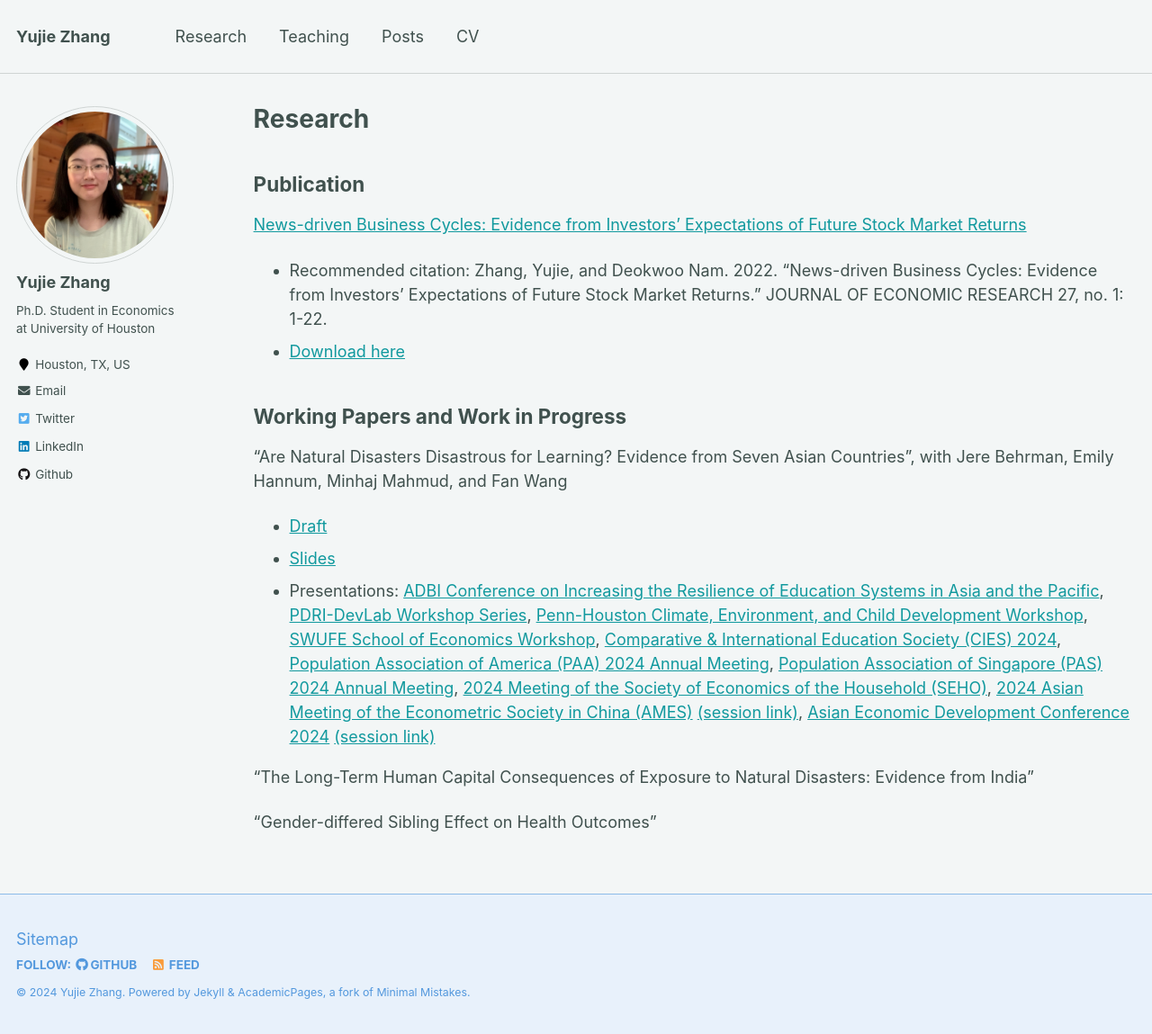
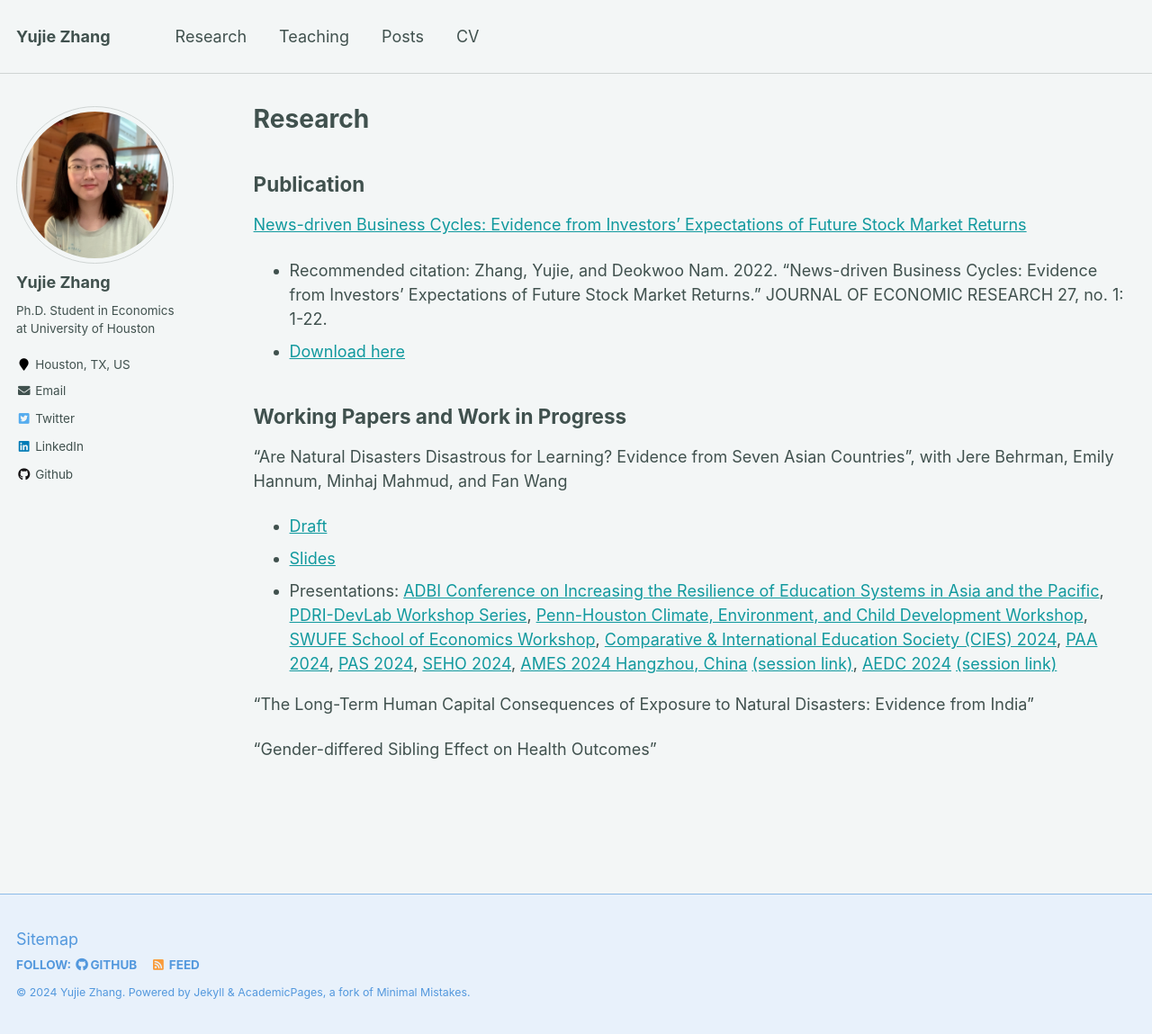
Before and after one commit to yujiezhangecon/yujiezhangecon.github.io, a Jekyll site: the page built from _pages/research.md, in a window 1280 px wide and 1149 px high. Shown: the whole window at 90% size. Built offline with Jekyll 4.4.1, drawn with Linux system fonts in a browser that asks for light colours.

Commit message:
update folder containing papers

```diff
--- a/_pages/research.md
+++ b/_pages/research.md
@@ -24,25 +24,25 @@ Publication
 
 [News-driven Business Cycles: Evidence from Investors’ Expectations of Future Stock Market Returns](https://papersearch.net/thesis/article.asp?key=3948237)
 - Recommended citation: Zhang, Yujie, and Deokwoo Nam. 2022. "News-driven Business Cycles: Evidence from Investors’ Expectations of Future Stock Market Returns." JOURNAL OF ECONOMIC RESEARCH 27, no. 1: 1-22.
-- [Download here](http://yujiezhangecon.github.io/files/research/ZhangNam/ZhangNam_00_main.pdf) <br>
+- [Download here](http://yujiezhangecon.github.io/files/ZhangNam.pdf) <br>
 
 Working Papers and Work in Progress
 --
 
 "Are Natural Disasters Disastrous for Learning? Evidence from Seven Asian Countries", with Jere Behrman, Emily Hannum, Minhaj Mahmud, and Fan Wang
-- [Draft](http://yujiezhangecon.github.io/files/research/PrjRDSE/DisasterEducationAsiaMicsEmDat_ZhangEtal.pdf) <br>
-- [Slides](http://yujiezhangecon.github.io/files/research/PrjRDSE/ADBI_MICS_presentation_AEDC2024.pdf) <br>
+- [Draft](http://yujiezhangecon.github.io/files/DisasterEducationAsiaMicsEmDat_ZhangEtal.pdf) <br>
+- [Slides](http://yujiezhangecon.github.io/files/PrjRDSE/ADBI_MICS_presentation_AEDC2024.pdf) <br>
 - Presentations:
 [ADBI Conference on Increasing the Resilience of Education Systems in Asia and the Pacific](https://www.adb.org/news/events/increasing-the-resilience-of-education-systems-in-asia-and-the-pacific),
 [PDRI-DevLab Workshop Series](https://pdri-devlab.upenn.edu/event/pdri-devlab-workshop-series-emily-hannum/),
 [Penn-Houston Climate, Environment, and Child Development Workshop](https://www.pop.upenn.edu/events/2023/12/01/penn-houston-climate-environment-and-child-development-workshop),
-[SWUFE School of Economics Workshop](http://yujiezhangecon.github.io/files/research/PrjRDSE/SWUFE_workshop_231228.JPG),
+[SWUFE School of Economics Workshop](http://yujiezhangecon.github.io/files/PrjRDSE/SWUFE_workshop_231228.JPG),
 [Comparative & International Education Society (CIES) 2024](https://convention2.allacademic.com/one/cies/cies24/index.php?cmd=Online+Program+View+Session&selected_session_id=2100746&PHPSESSID=38u1ksu0g9iurddg8ia8mn3du2),
-[Population Association of America (PAA) 2024 Annual Meeting](https://www.populationassociation.org/paa2024/call-for-papers),
-[Population Association of Singapore (PAS) 2024 Annual Meeting](https://www.sgpopulation.org/pas-2024),
-[2024 Meeting of the Society of Economics of the Household (SEHO)](https://economics.smu.edu.sg/conference/seho2024),
-[2024 Asian Meeting of the Econometric Society in China (AMES)](https://www.econometricsociety.org/regional-activities/schedule/2024/06/28/2024-Asia-Meeting-Hangzhou-China#home) [(session link)](https://virtual.oxfordabstracts.com/#/event/6969/submission/426),
-[Asian Economic Development Conference 2024](https://adb.eventsair.com/asian-economic-development-conference-2024) [(session link)](http://yujiezhangecon.github.io/files/research/PrjRDSE/AEDC2024_ProgramBook.pdf)
+[PAA 2024](https://www.populationassociation.org/paa2024/call-for-papers),
+[PAS 2024](https://www.sgpopulation.org/pas-2024),
+[SEHO 2024](https://economics.smu.edu.sg/conference/seho2024),
+[AMES 2024 Hangzhou, China](https://www.econometricsociety.org/regional-activities/schedule/2024/06/28/2024-Asia-Meeting-Hangzhou-China#home) [(session link)](https://virtual.oxfordabstracts.com/#/event/6969/submission/426),
+[AEDC 2024](https://adb.eventsair.com/asian-economic-development-conference-2024) [(session link)](http://yujiezhangecon.github.io/files/PrjRDSE/AEDC2024_ProgramBook.pdf)
 
 "The Long-Term Human Capital Consequences of Exposure to Natural Disasters: Evidence from India"
 
```
Also changed, not shown: files/PrjRDSE/SWUFE_workshop_231228.JPG (renamed from files/research/PrjRDSE/SWUFE_workshop_231228.JPG), 15 other files.
